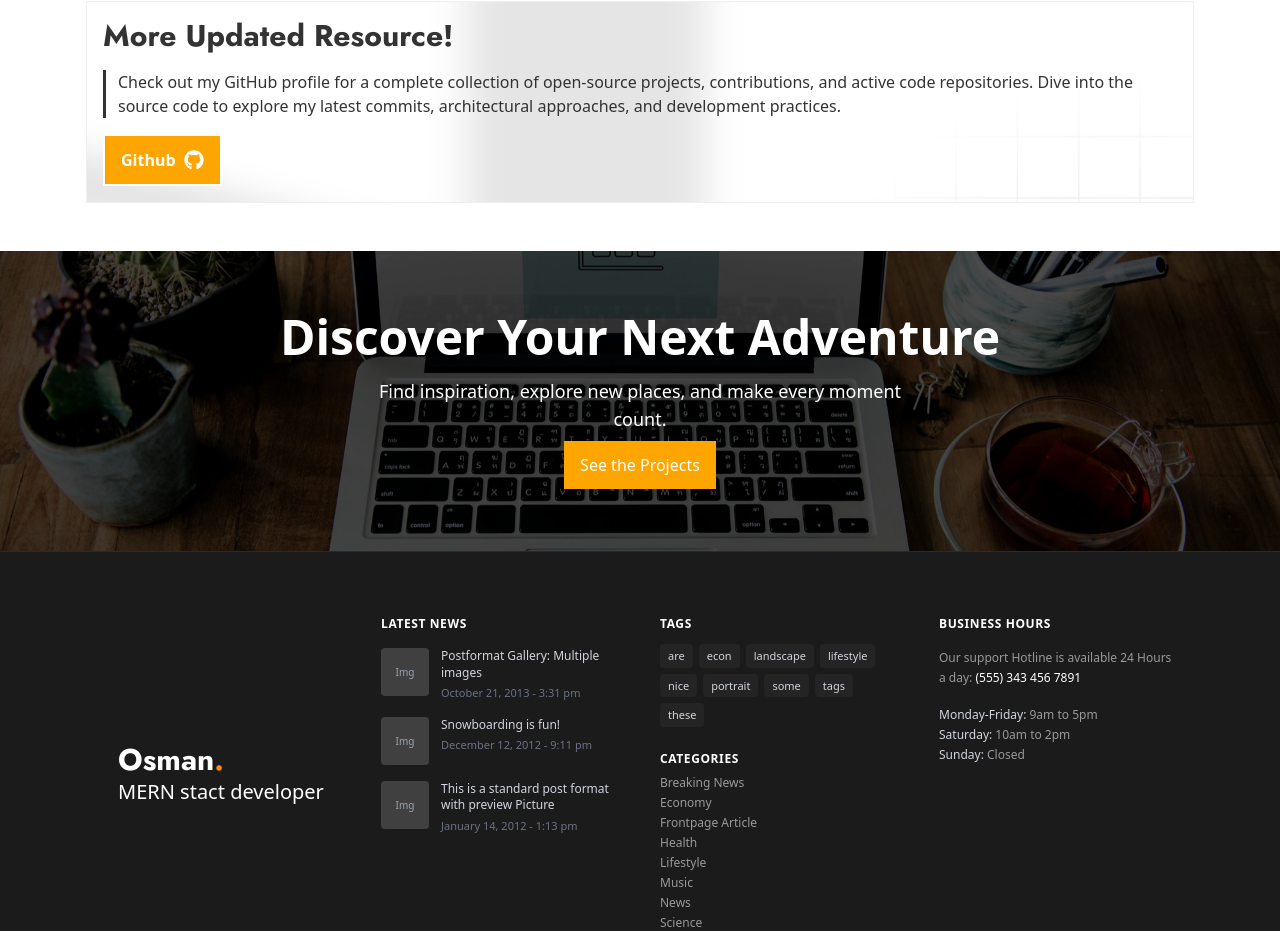
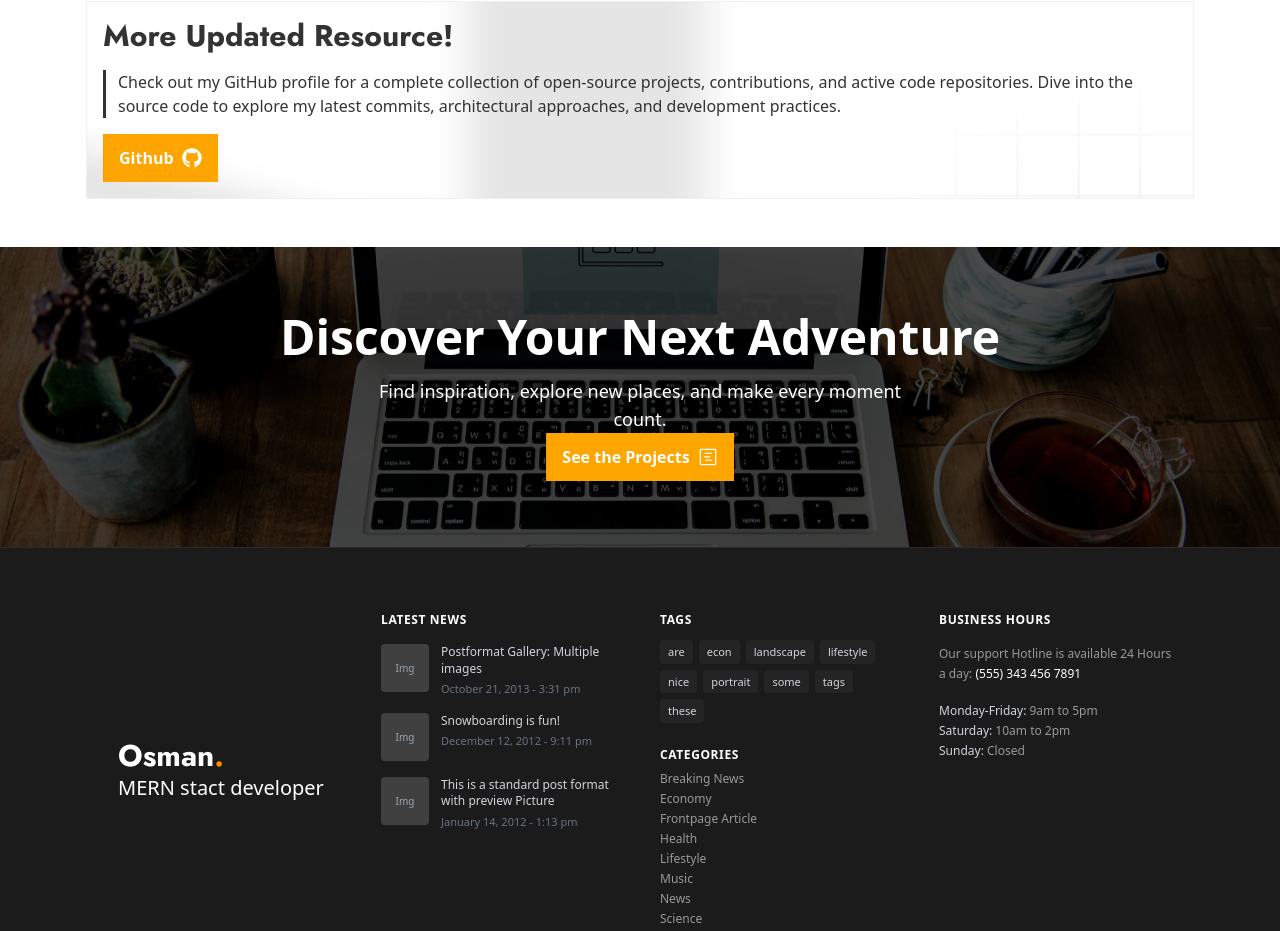
Before and after one commit to osman10/portfolio, a Next.js app: page / in a window 1280 px wide. Shown: the part 1447-2378 px from the top of the page. Built offline with nearby package versions, Linux system fonts and the light colour scheme.

Commit message:
Remove border from custom link

```diff
--- a/app/components/CustomLink.tsx
+++ b/app/components/CustomLink.tsx
@@ -11,7 +11,7 @@ export default function CustomLink({ text = "Hover Me", href = "/", icon: Icon }
   return (
     <Link
       href={href}
-      className="relative inline-block px-4 py-3 font-semibold text-white bg-light-orange border-2 overflow-hidden z-10 transition-colors duration-300 hover:text-white group cursor-pointer"
+      className="relative inline-block px-4 py-3 font-semibold text-white bg-light-orange overflow-hidden z-10 transition-colors duration-300 hover:text-white group cursor-pointer"
     >
       {/* Sliding background layer */}
       <span className="absolute inset-0 bg-dark-orange -translate-x-full origin-left transition-transform duration-400 ease-[cubic-bezier(0.16,1,0.3,1)] group-hover:translate-x-0 -z-10" />
--- a/app/components/Parallax.tsx
+++ b/app/components/Parallax.tsx
@@ -1,11 +1,12 @@
-
+import CustomLink from "./CustomLink";
+import { GoProjectRoadmap } from "react-icons/go";
 
 const Parallax = () => {
   return (
     <div className="h-[300px] bg-[url('/images/bg4.jpg')] bg-fixed bg-cover bg-center">
       <div className="bg-black/70">
-              <div className="container mx-auto px-4">
-        <div className="flex flex-col justify-center items-center h-[300px]">
+        <div className="container mx-auto px-4">
+          <div className="flex flex-col justify-center items-center h-[300px]">
 
 
             <h1 className="text-center text-4xl font-bold text-white md:text-5xl">
@@ -14,11 +15,13 @@ const Parallax = () => {
             <p className="mt-4 max-w-xl text-center text-lg text-white">
               Find inspiration, explore new places, and make every moment count.
             </p>
-            <a href="/projects" className="px-4  py-3 text-white bg-light-orange hover:bg-dark-orange transition mt-2">See the Projects</a>
-
-
+            <CustomLink
+              text="See the Projects"
+              href="/projects"
+              icon={GoProjectRoadmap}
+            />
+          </div>
         </div>
-      </div>
       </div>
     </div>
   );
```
